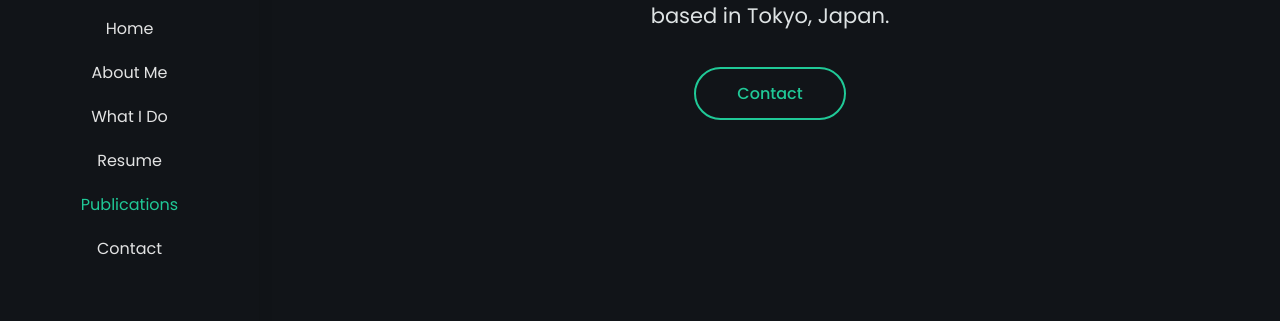
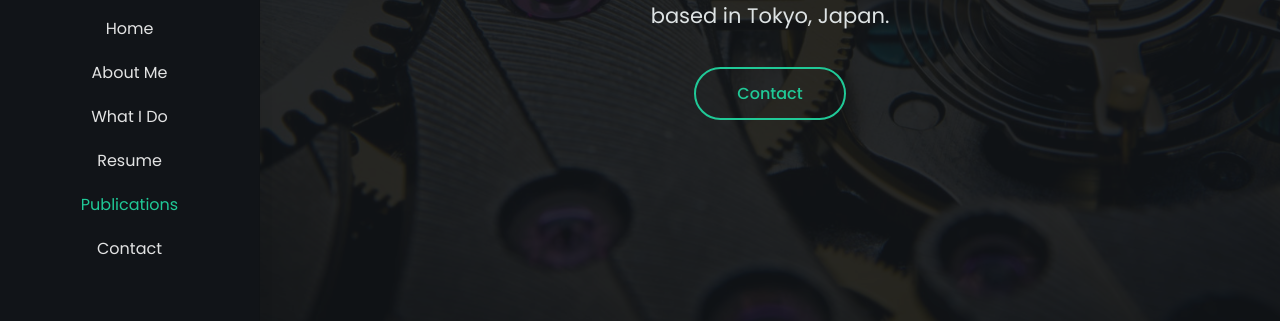
Before and after one commit to aysadic/aysadic.github.io, a plain HTML site: page index.html in a window 1280 px wide. Shown: the part 424-745 px from the top of the page. Drawn offline with Linux system fonts and the light colour scheme.

Commit message:
new background opacity configuration

```diff
--- a/index.html
+++ b/index.html
@@ -90,7 +90,7 @@
     ============================================= -->
     <section id="home">
       <div class="hero-wrap">
-        <div class="hero-mask opacity-16 bg-dark"></div>
+        <div class="hero-mask opacity-9 bg-dark"></div>
         <div class="hero-bg parallax" style="background-image:url('images/intro-bg.jpg');"></div>
         <div class="hero-content section d-flex fullscreen">
           <div class="container my-auto">
```
